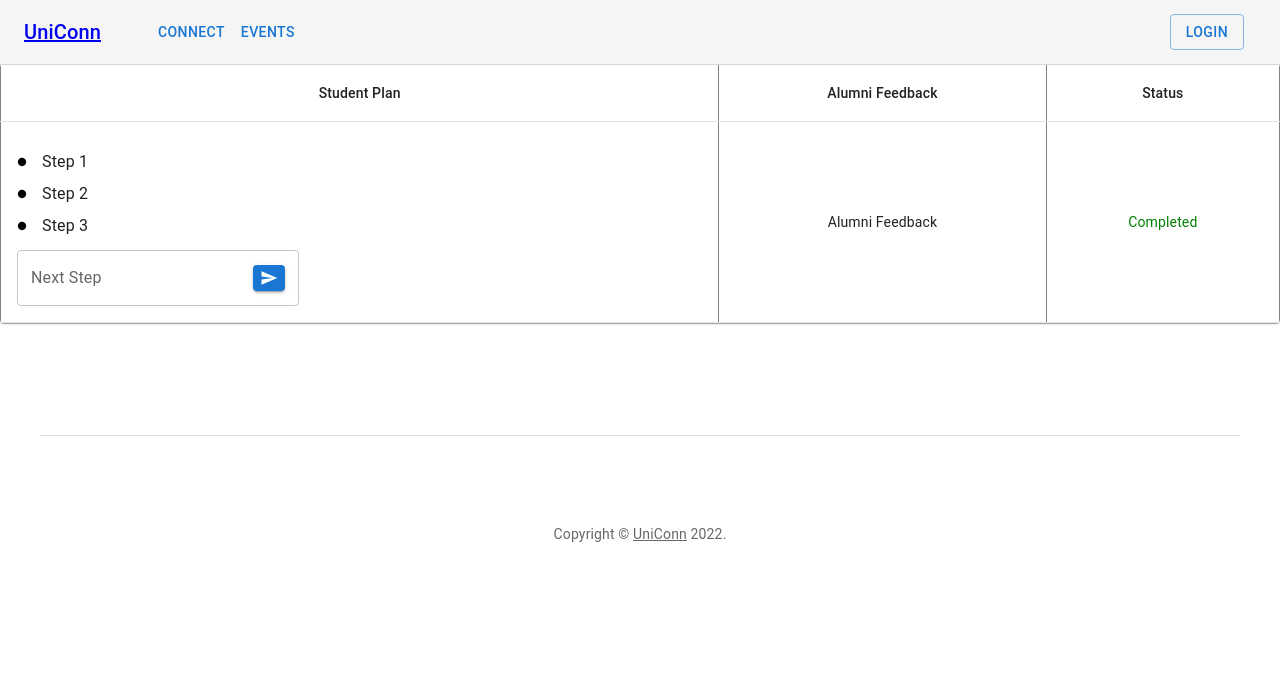
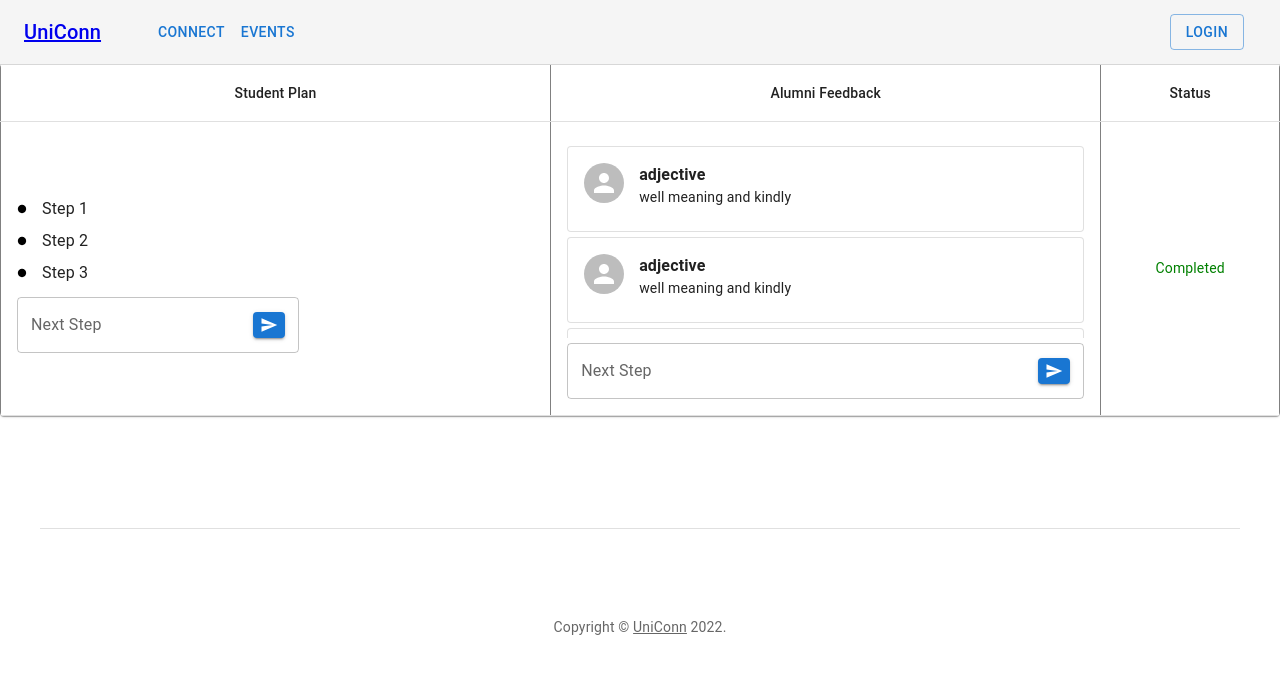
Before and after one commit to Jason10897/UniConn, a React (Create React App) app: page /roadmap in a window 1280 px wide. Shown: the top 674 px of the page. Built offline with nearby package versions, Linux system fonts and the light colour scheme.

Commit message:
Add Alumni Feedback list and text field

```diff
--- a/src/components/roadmap/AlumniFeedback.jsx
+++ b/src/components/roadmap/AlumniFeedback.jsx
@@ -1,9 +1,36 @@
 import React from "react";
+import { Box, List, Avatar, Card, CardContent, Typography, TextField, Button } from "@mui/material";
+import SendIcon from '@mui/icons-material/Send';
+import { styled } from "@mui/material/styles";
+
+const alumni = [{id: 1, name: 'John Doe', feedback: "Feedback 1"},
+                {id: 2, name: 'Claudia Alves', feedback: "Feedback 2"},
+                {id: 3, name: 'Jane Rodriguez', feedback: "Feedback 3"}]
+
+const SendButton = styled(Button)(({ theme }) => ({
+    minWidth: "10px",
+    maxWidth: "40px",
+    }));
 
 export default function AlumniFeedback () {
     return (
-        <React.Fragment>
-            <p style = {{textAlign: 'center'}}>Alumni Feedback</p>
-        </React.Fragment>
+            <Box sx={{ width: "100%", bgcolor: "background.paper" }}>
+                <List sx={{ maxHeight: 200, overflow: "auto"}}>
+                {alumni.map(item =>
+                    {return <Card variant="outlined" sx={{ marginBottom: "5px"}}>
+                            <CardContent sx={{ display: "flex", flexDirection: "row" }}>
+                            <Avatar></Avatar>
+                            <Box sx={{ marginLeft: "15px" }}>
+                                <Typography sx={{ fontWeight: "bold" }}>adjective</Typography>
+                                <Typography variant="body2">well meaning and kindly</Typography>
+                            </Box>
+                            </CardContent>
+                            </Card>})}
+                </List>
+                <TextField id="outlined-basic" label="Next Step" variant="outlined" sx ={{marginTop: "5px", width: "1"}}
+                InputProps={{endAdornment:  <SendButton size="small" variant="contained"
+                                                endIcon={<SendIcon sx = {{marginLeft: "-10px"}}/>}>
+                                            </SendButton>}}/>
+            </Box>
     );
 }
--- a/src/components/roadmap/StudentPlan.jsx
+++ b/src/components/roadmap/StudentPlan.jsx
@@ -22,7 +22,7 @@ const plan = [{id: 1, text: "Step 1"}, {id: 2, text: "Step 2"}, {id: 3, text: "S
 
 export default function StudentPlan () {
     return (
-        <Box sx={{ width: "100%", maxWidth: 360, bgcolor: "background.paper" }}>
+        <Box sx={{ width: "100%", maxWidth: 360, bgcolor: "background.paper"}}>
                 <List>
                 {plan.map(item =>
                     {return <ListItem disablePadding key={item.id}>
```
